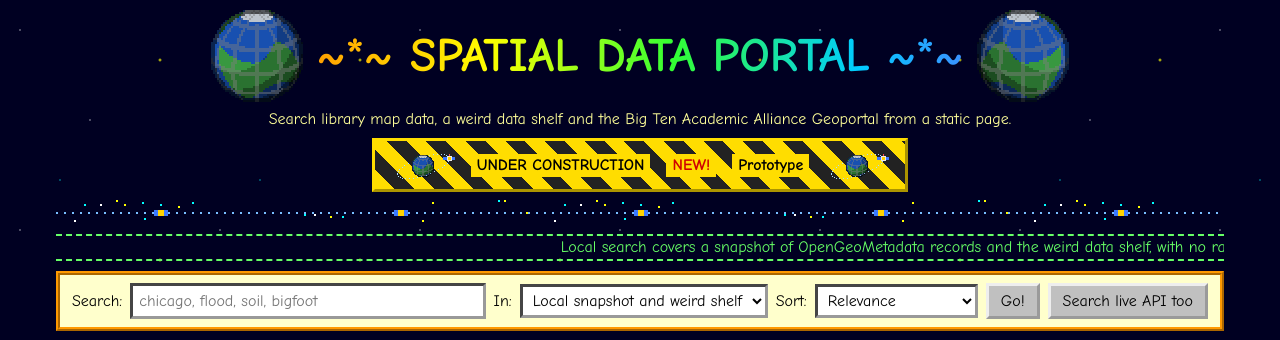
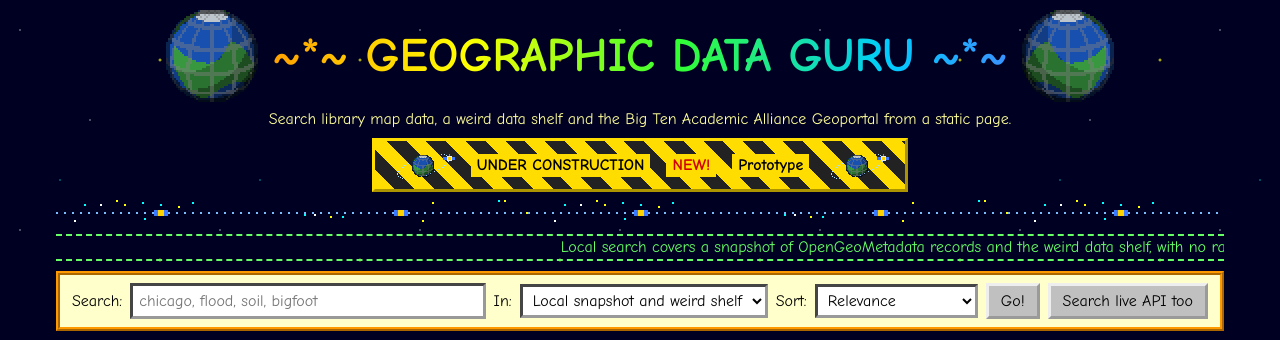
Before and after one commit to mapninja/GeoDataGuru, a plain HTML site: page index.html in a window 1280 px wide. Shown: the top 340 px of the page. Drawn offline with nearby package versions, Linux system fonts and the light colour scheme.

Commit message:
Update title and header to reflect project branding

```diff
--- a/index.html
+++ b/index.html
@@ -23,7 +23,7 @@
       <source media="(prefers-reduced-motion: reduce)" srcset="assets/globe.png">
       <img src="assets/globe.gif" alt="" width="96" height="96">
     </picture>
-    <h1 class="rainbow">~*~ SPATIAL DATA PORTAL ~*~</h1>
+    <h1 class="rainbow">~*~ GEOGRAPHIC DATA GURU ~*~</h1>
     <picture>
       <source media="(prefers-reduced-motion: reduce)" srcset="assets/globe.png">
       <img src="assets/globe.gif" alt="" width="96" height="96" class="flip">
```
